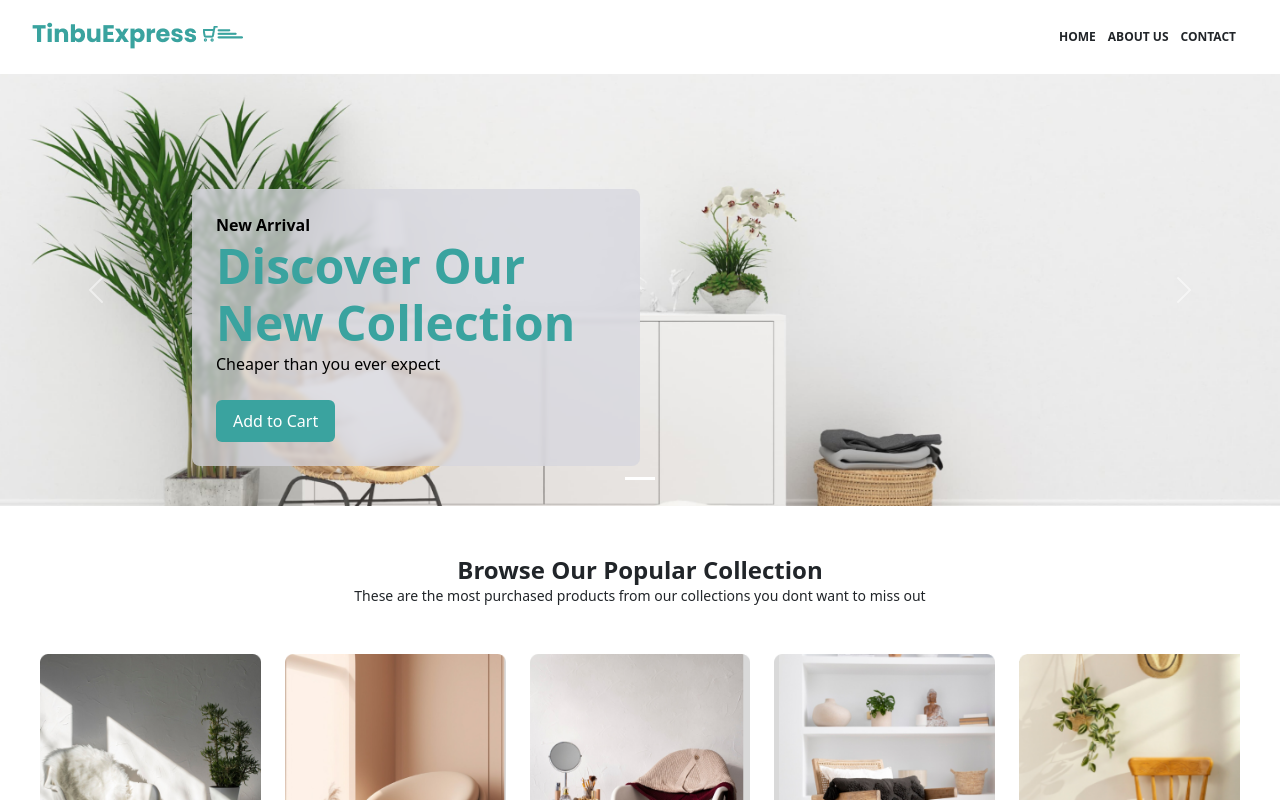
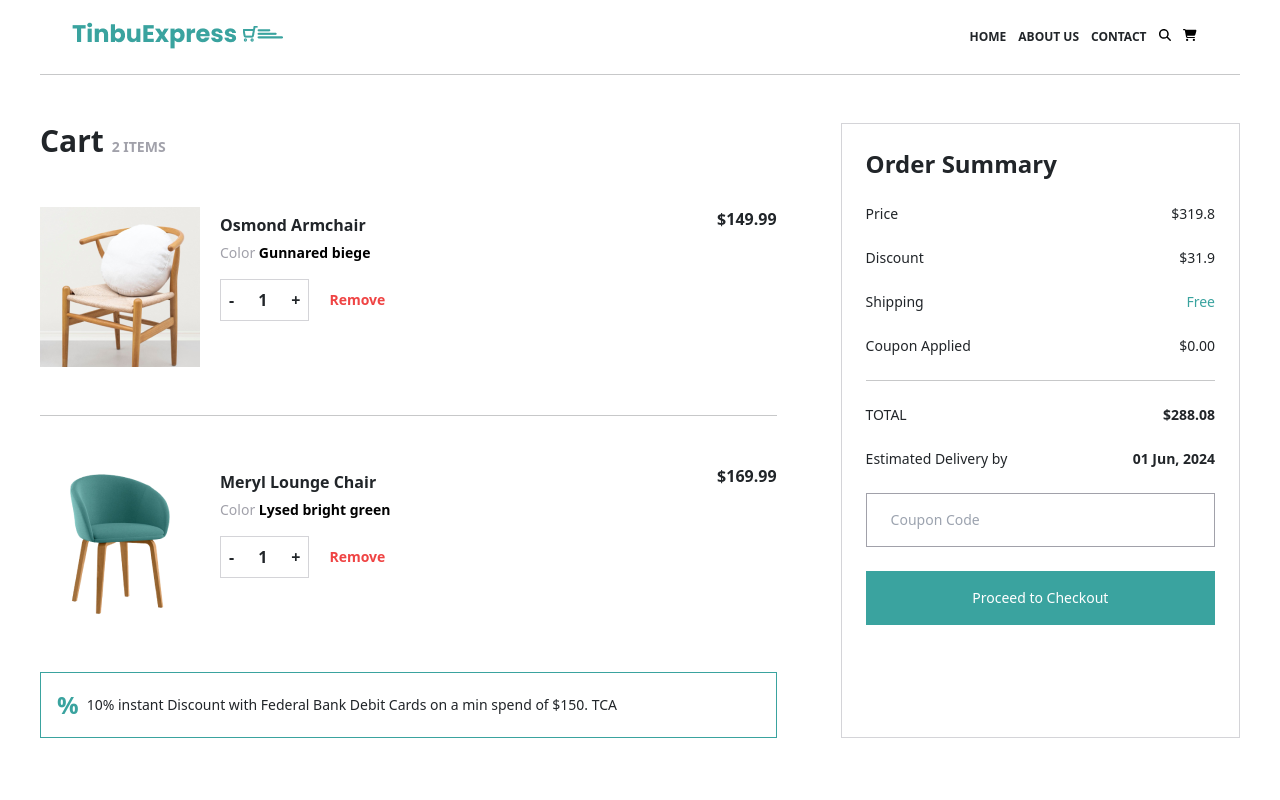
Before and after one commit to harrysink/hngxi-stage2, a React (Vite) app: page /Cart in a window 1280 px wide. Shown: the top 800 px of the page. Built offline with nearby package versions, Linux system fonts and the light colour scheme.

Commit message:
files update

```diff
--- a/src/App.jsx
+++ b/src/App.jsx
@@ -1,21 +1,23 @@
 // import { useState } from 'react'
-import { Route, Routes } from 'react-router-dom'
+import { BrowserRouter, Route, Routes } from 'react-router-dom'
 import { Home } from './pages/Home'
+import { About } from './pages/About'
 import { Contact } from  './pages/Contact'
+import { Cart } from './pages/Cart'
 import './App.css'
 
 
 function App() {
   return (
     <div className='app'>
-      <Routes>
-        <Route path='Home' element={<Home />}>
-          <Route />
-          <Route />
-          <Route path='Contact' element={<Contact />} />
-        </Route>
-      </Routes>
-      <Home />
+      <BrowserRouter>
+        <Routes>
+            <Route path='Home' element={<Home />} />
+            <Route path='/About' element={<About />} />
+            <Route path='/Contact' element={<Contact />} />
+            <Route path='/Cart' element={<Cart />} />
+        </Routes>
+      </BrowserRouter>
     </div>
   )
 }
--- a/src/components/AboutHero.jsx
+++ b/src/components/AboutHero.jsx
@@ -7,7 +7,7 @@ import Carousel from 'react-bootstrap/Carousel';
 import hero from '../assets/Mask group.png'
 import './Hero.css'
 
-export const AbouttHero = () => {
+export const AboutHero = () => {
     useEffect(() => {
         AOS.init({
           disable: "phone",
@@ -18,7 +18,7 @@ export const AbouttHero = () => {
 
   return (
     <div style={{ display: 'block', position: 'relative'}}>
-      <Carousel className='carousel carousel-fade mt-5'>
+      <Carousel className='carousel carousel-fade mt-0'>
         <Carousel.Item interval={50000} className='carousel-item'>
           <div className='hero-img-div'>
             <img
--- /dev/null
+++ b/src/components/Cart.css
@@ -0,0 +1,3 @@
+.left {
+    margin-right: 324px;
+}
--- a/src/components/ContactHero.jsx
+++ b/src/components/ContactHero.jsx
@@ -18,7 +18,7 @@ export const ContactHero = () => {
 
   return (
     <div style={{ display: 'block', position: 'relative'}}>
-      <Carousel className='carousel carousel-fade mt-5'>
+      <Carousel className='carousel carousel-fade mt-0'>
         <Carousel.Item interval={50000} className='carousel-item'>
           <div className='hero-img-div'>
             <img
--- a/src/components/NavBar.jsx
+++ b/src/components/NavBar.jsx
@@ -1,13 +1,15 @@
 import { useState } from "react";
 import { Link } from 'react-router-dom';
 import { FontAwesomeIcon } from '@fortawesome/react-fontawesome'
-import { faCartShopping, faMagnifyingGlass, faBars } from '@fortawesome/free-solid-svg-icons'
+import { faCartShopping, faMagnifyingGlass, faBars, faSearch } from '@fortawesome/free-solid-svg-icons'
 import logo from '../assets/Logo.png'
 
 
 export const NavBar = ({ fixed }) => {
   const [navbarOpen, setNavbarOpen] = useState(false)
-  const hamburger = <FontAwesomeIcon icon={faBars} className="text-black"/>
+  const hamburger = <FontAwesomeIcon icon={faBars} className="text-black" />
+  const shoppingcart = <FontAwesomeIcon icon={faCartShopping} className="text-black" />
+  const search = <FontAwesomeIcon icon={faSearch} className="text-black" />
 
   return (
     <nav className="relative flex flex-wrap items-center justify-between px-2 py-3 bg-white">
@@ -33,13 +35,23 @@ export const NavBar = ({ fixed }) => {
         >
           <ul className="flex flex-col lg:flex-row list-none lg:ml-auto">
             <li className="nav-item">
-              <Link to='Home' className="pr-3 py-2 flex items-center text-xs  font-bold leading-snug hover:opacity-75">HOME</Link>
+              <Link to='/Home' className="pr-3 py-2 flex items-center text-xs  font-bold leading-snug hover:opacity-75">HOME</Link>
             </li>
             <li className="nav-item">
-              <Link to='AboutUs' className="pr-3 py-2 flex items-center text-xs  font-bold leading-snug hover:opacity-75">ABOUT US</Link>
+              <Link to='/About' className="pr-3 py-2 flex items-center text-xs  font-bold leading-snug hover:opacity-75">ABOUT US</Link>
             </li>
             <li className="nav-item">
               <Link to='/Contact' className="pr-3 py-2 flex items-center text-xs  font-bold leading-snug hover:opacity-75">CONTACT</Link>
+            </li>
+            <li className="nav-item">
+              <Link to='#' className="pr-3 py-2 flex items-center text-xs  font-bold leading-snug hover:opacity-75">
+                {search}
+              </Link>
+            </li>
+            <li className="nav-item">
+              <Link to='/Cart' className="pr-3 py-2 flex items-center text-xs  font-bold leading-snug hover:opacity-75">
+                {shoppingcart}
+              </Link>
             </li>
           </ul>
         </div>
--- a/src/main.jsx
+++ b/src/main.jsx
@@ -7,9 +7,7 @@ import { BrowserRouter } from 'react-router-dom'
 import './index.css'
 
 ReactDOM.createRoot(document.getElementById('root')).render(
-  <BrowserRouter>
     <React.StrictMode>
       <App />
     </React.StrictMode>
-  </BrowserRouter>,
 )
--- a/src/pages/About.jsx
+++ b/src/pages/About.jsx
@@ -1,6 +1,6 @@
 import React from 'react'
 import { NavBar } from '../components/NavBar'
-import { AboutHero } from '../components/ContactHero'
+import { AboutHero } from '../components/AboutHero'
 import { Footer } from '../components/Footer'
 
 export const About = () => {
--- a/src/pages/Cart.jsx
+++ b/src/pages/Cart.jsx
@@ -1,10 +1,106 @@
 import React from 'react'
+import { Link } from 'react-router-dom'
 import { NavBar } from '../components/NavBar'
+import chair1 from '../assets/chair1.png'
+import chair2 from '../assets/chair2.png'
+import '../components/Cart.css'
 
 export const Cart = () => {
   return (
-    <div>
+    <div className='px-10 mb-5'>
         <NavBar />
+        <hr className='mb-5'/>
+        <div className='flex'>
+          {/* cart left */}
+          <div className='w-[65%] mr-16'>
+            <h2 className='font-bold text-3xl mb-5'>Cart <span className='font-semibold text-sm text-zinc-400'>2 ITEMS</span></h2>
+
+            {/* chairs */}
+            <div>
+              {/* osmond */}
+              <div className='flex'>
+                <div className='flex mb-5 w-[70%]'>
+                  <div className='mr-5'>
+                    <img src={chair2}/>
+                  </div>
+                  <div>
+                    <p className='font-bold leading-9'>Osmond Armchair</p>
+                    <p className='text-zinc-400 text-sm'>Color <span className='font-semibold text-black'>Gunnared biege</span></p>
+                    <div className='flex items-center'>
+                      <div className='border-1 border-zinc-300 px-2 py-2 mt-3 text-center font-semibold'>
+                        <span className='cursor-pointer'>-</span><span className='mx-4'>1</span><span className='cursor-pointer'>+</span>
+                      </div>
+                      <p className='mt-3 ml-5 cursor-pointer text-sm text-red-500 font-semibold'>Remove</p>
+                    </div>
+                  </div>
+                </div>
+                <div className='w-[30%] font-bold flex justify-end'>$149.99</div>
+              </div>
+
+              <hr className='mb-5'/>
+
+              {/* meryl */}
+              <div className='flex'>
+                <div className='flex mb-5 w-[70%]'>
+                  <div className='mr-5'>
+                    <img src={chair1}/>
+                  </div>
+                  <div>
+                    <p className='font-bold leading-9'>Meryl Lounge Chair</p>
+                    <p className='text-zinc-400 text-sm'>Color <span className='font-semibold text-black'>Lysed bright green</span></p>
+                    <div className='flex items-center'>
+                      <div className='border-1 border-zinc-300 px-2 py-2 mt-3 text-center font-semibold'>
+                        <span className='cursor-pointer'>-</span><span className='mx-4'>1</span><span className='cursor-pointer'>+</span>
+                      </div>
+                      <p className='mt-3 ml-5 cursor-pointer text-sm text-red-500 font-semibold'>Remove</p>
+                    </div>
+                  </div>
+                </div>
+                <div className='w-[30%] font-bold flex justify-end'>$169.99</div>
+              </div>
+
+              <div className='text-sm border-1 border-hero-blue p-3 flex'>
+                <span className='text-2xl pr-2 text-hero-blue font-semibold'>%</span> <span className='my-auto'>10% instant Discount with Federal Bank Debit Cards on a min spend of $150. TCA</span>
+              </div>
+            </div>
+          </div>
+
+          {/* cart right */}
+          <div className='w-[35%] border-1 border-zinc-300 p-4'>
+            <h2 className='font-bold text-2xl mb-4'>Order Summary</h2>
+            <p className='mb-4 text-sm flex'>
+              <div className='w-[50%]'>Price</div>
+              <div className='w-[50%] flex justify-end'>$319.8</div>
+            </p>
+            <p className='mb-4 text-sm flex'>
+              <div className='w-[50%]'>Discount</div>
+              <div className='w-[50%] flex justify-end'>$31.9</div>
+            </p>
+            <p className='mb-4 text-sm flex'>
+              <div className='w-[50%]'>Shipping</div>
+              <div className='w-[50%] flex justify-end text-hero-blue'>Free</div>
+            </p>
+            <p className='mb-4 text-sm flex'>
+              <div className='w-[50%]'>Coupon Applied</div>
+              <div className='w-[50%] flex justify-end'>$0.00</div>
+            </p>
+            <hr className='mb-4'/>
+            <p className='mb-4 text-sm flex'>
+              <div className='w-[50%]'>TOTAL</div>
+              <div className='w-[50%] flex justify-end font-bold'>$288.08</div>
+            </p>
+            <p className='mb-4 text-sm flex'>
+              <div className='w-[50%]'>Estimated Delivery by</div>
+              <div className='w-[50%] flex justify-end font-bold'>01 Jun, 2024</div>
+            </p>
+            <form action="">
+              <input type="text" placeholder='Coupon Code' className='border-1 border-zinc-400 text-sm mb-4 px-4 py-3 w-full'/>
+              <Link to=''>
+                <button className="btn bg-hero-blue text-white rounded-none fw-medium justify-left px-4 py-3 w-full text-sm">Proceed to Checkout</button>
+              </Link>
+            </form>
+          </div>
+        </div>
     </div>
   )
 }
```
Also changed, not shown: src/assets/chair1.png (added), src/assets/chair2.png (added).
